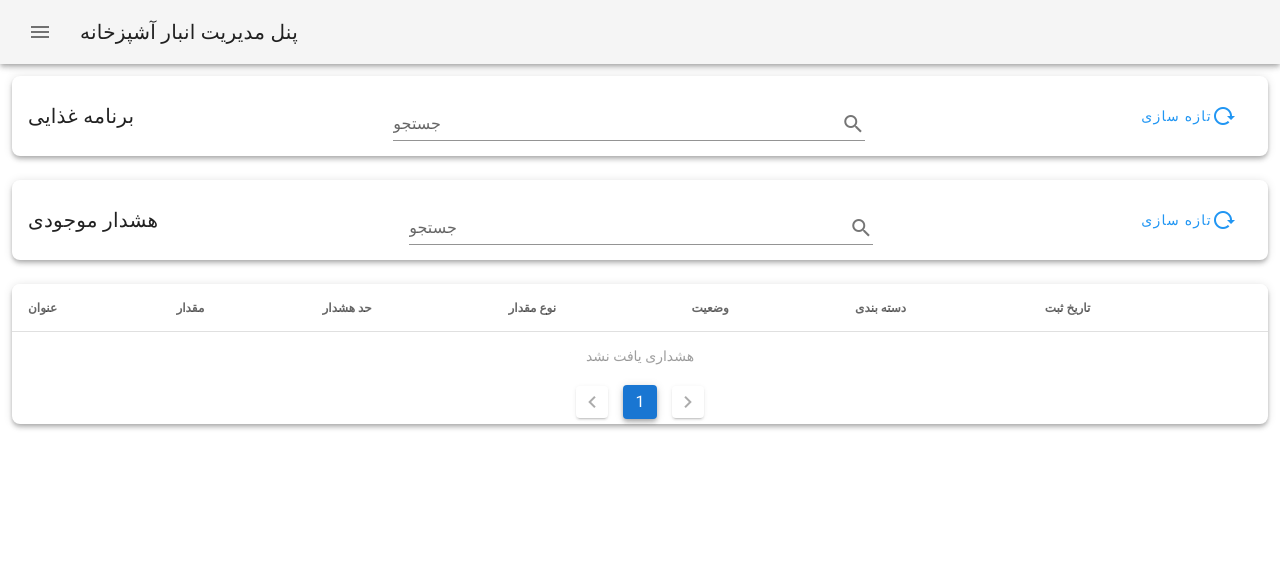
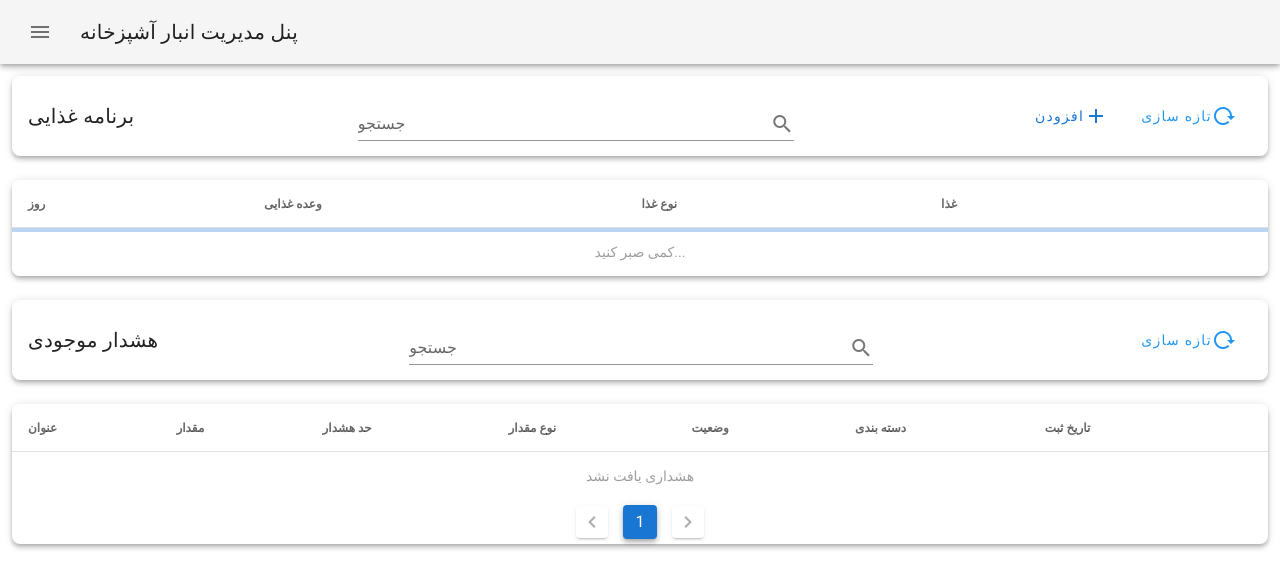
Before and after one commit to Ftmco/KitchenPanle, a Vue app: page /tabs/home in a window 1280 px wide. Shown: the top 588 px of the page. Built offline with nearby package versions, Linux system fonts and the light colour scheme; what mavon-editor would draw is missing.

Commit message:
Update weeklyPlan.vue

```diff
--- a/src/components/home/weeklyPlan.vue
+++ b/src/components/home/weeklyPlan.vue
@@ -3,8 +3,9 @@
     <v-card elevation="4" class="rounded-lg">
       <table-header
         title="برنامه غذایی"
-        newTitle="روز جدید"
-        :newAction="() => {}"
+        newTitle="افزودن"
+        :hasNewAction="true"
+        :newAction="addFood"
         :reloadAction="() => {}"
       >
         <template v-slot:search>
@@ -18,16 +19,99 @@
         </template>
       </table-header>
     </v-card>
+    <br />
+    <v-card elevation="4" class="rounded-lg">
+      <v-data-table
+        :loading="isLoading"
+        :headers="headers"
+        :items="daysFoods"
+        :search="search"
+        no-data-text="گروهی یافت نشد"
+        loading-text="کمی صبر کنید..."
+        no-results-text="موردی یافت نشد"
+        hide-default-footer
+      >
+        <template v-slot:item.actions="{ item }">
+          <v-row>
+            <v-col>
+              <v-btn block color="warning" text>
+                ویرایش
+                <v-icon>mdi-pencil</v-icon>
+              </v-btn>
+            </v-col>
+            <v-col>
+              <v-btn block color="error" text>
+                حذف
+                <v-icon>mdi-delete</v-icon>
+              </v-btn>
+            </v-col>
+          </v-row>
+        </template>
+      </v-data-table>
+    </v-card>
   </v-col>
 </template>
 
 <script lang="ts">
+import { DIALOG, SNACKBAR } from "@/store/store_types";
 import Vue from "vue";
+import { mapMutations } from "vuex";
 import TableHeader from "../core/TableHeader.vue";
+import { Dialog, TableHeaderModel } from "../models";
 export default Vue.extend({
   components: { TableHeader },
-  data:()=>({
-    search:""
-  })
+  data: () => ({
+    search: "",
+    isLoading: true,
+    headers: [
+      {
+        text: "روز",
+        align: "start",
+        sortable: true,
+        value: "day",
+      },
+      {
+        text: "وعده غذایی",
+        align: "start",
+        sortable: true,
+        value: "meal",
+      },
+      {
+        text: "نوع غذا",
+        align: "start",
+        sortable: true,
+        value: "foodType",
+      },
+      {
+        text: "غذا",
+        align: "start",
+        sortable: true,
+        value: "food",
+      },
+      {
+        text: "",
+        align: "start",
+        sortable: false,
+        value: "actions",
+      },
+    ] as Array<TableHeaderModel>,
+    daysFoods: [] as Array<any>,
+  }),
+  methods: {
+    ...mapMutations(DIALOG, ["showModal", "showConfirm"]),
+    ...mapMutations(SNACKBAR, ["showSnackbar"]),
+    loadDaysFoods() {},
+    addFood() {
+      const add: Dialog = {
+        color: "primary",
+        title: "افزودن غذای روز",
+        content: {
+          component: () => import("@/components/food/AddDayFood.vue"),
+          props: {},
+        },
+      };
+      this.showModal(add);
+    },
+  },
 });
 </script>
```
